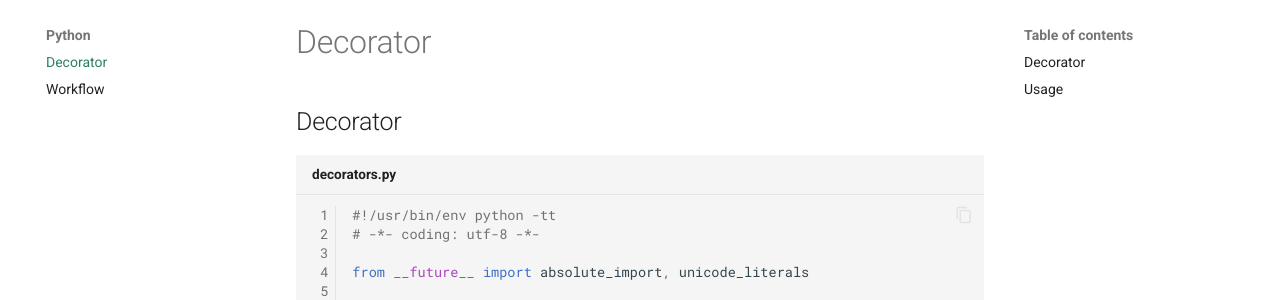
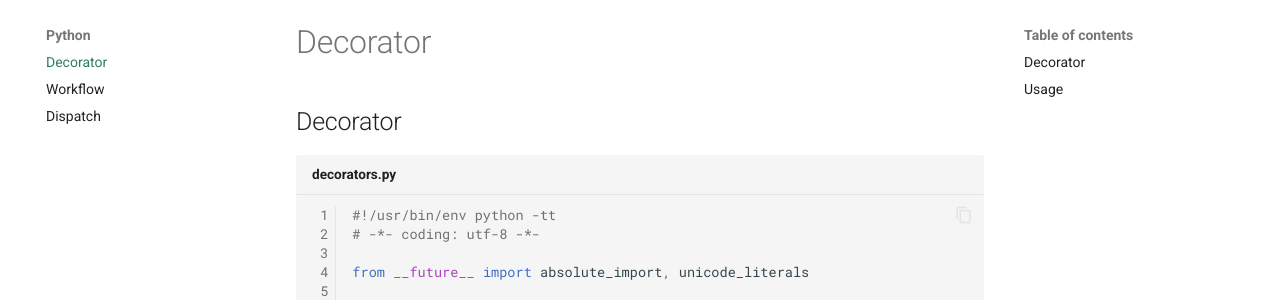
Before and after one commit to zhouushe/notes, an MkDocs documentation site: the page built from docs/python_decorator.md, in a window 1280 px wide. Shown: the part 124-424 px from the top of the page. Built offline with MkDocs 1.6.1 and Material for MkDocs 9.7.7, drawn with Linux system fonts in a browser that asks for light colours.

Commit message:
Update mkdocs.yml

```diff
--- a/mkdocs.yml
+++ b/mkdocs.yml
@@ -54,6 +54,7 @@ nav:
   - Python:
       - Decorator: python_decorator.md
       - Workflow: workflow.md
+      - Dispatch: dispatch.md
 
 markdown_extensions:
   - toc:
```
